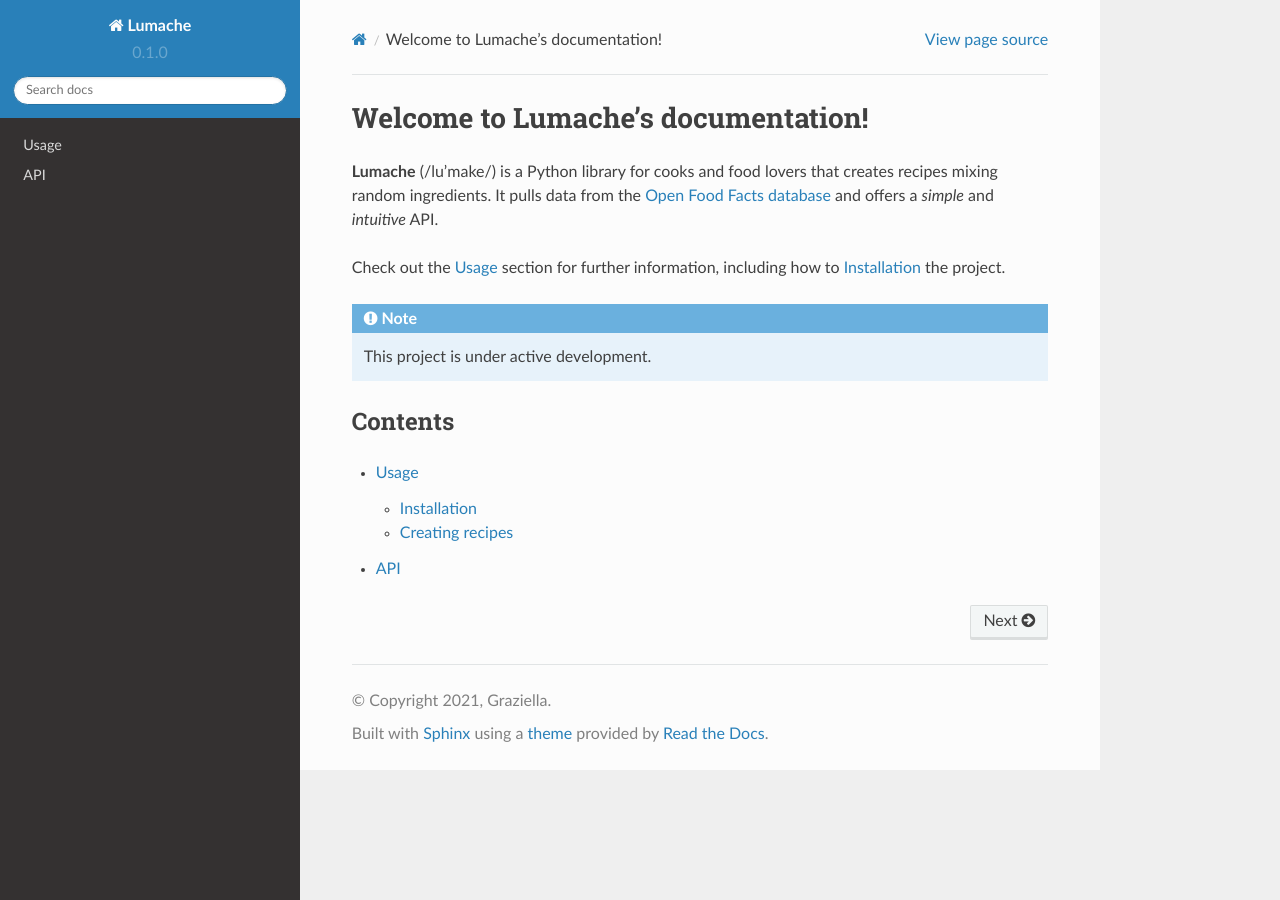
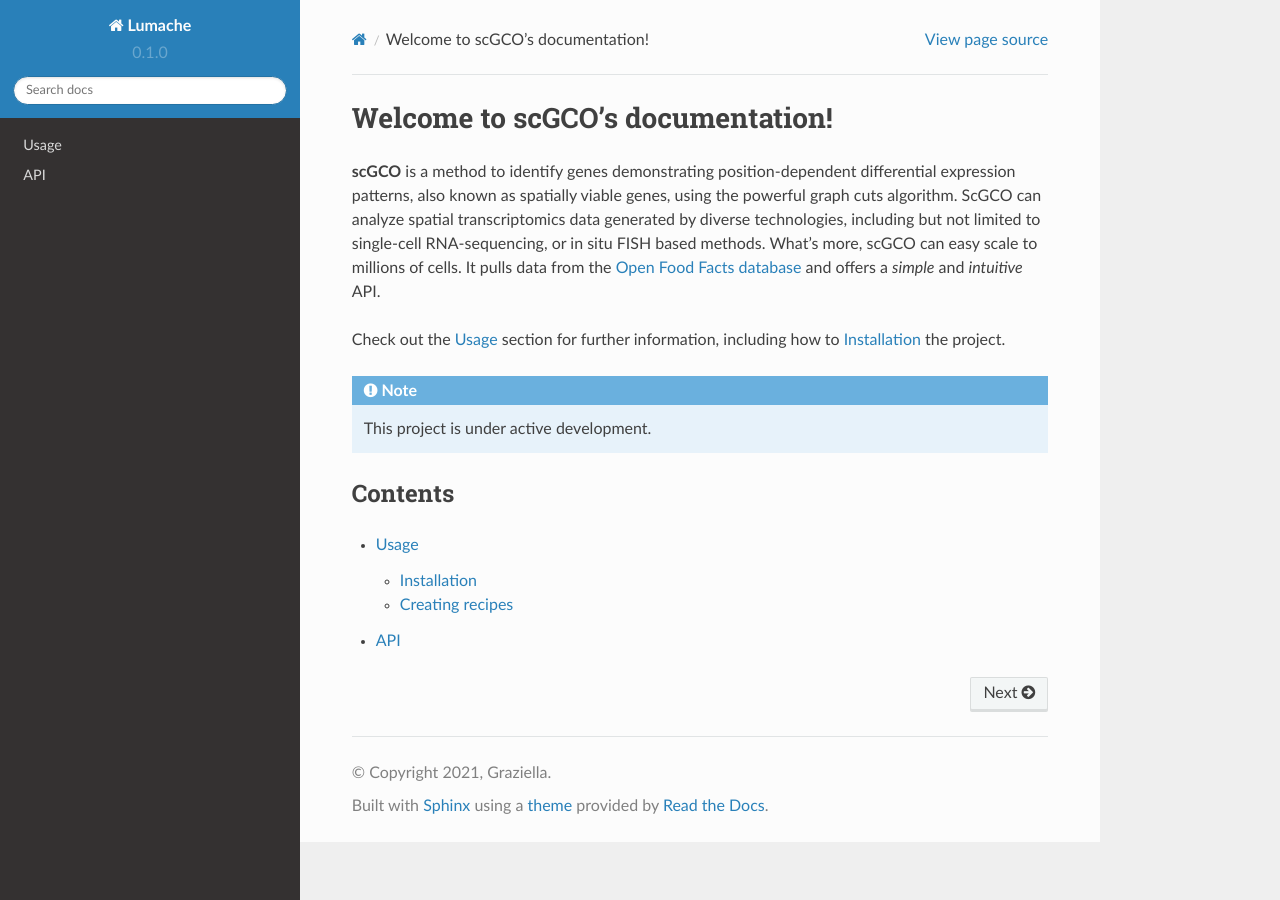
Before and after one commit to fengwanwan/scGCO_Tutorials, a Sphinx documentation site: the page built from docs/source/index.rst, in a window 1280 px wide. Built offline with Sphinx 7.4.7 and the Read the Docs theme 2.0.0, drawn with Linux system fonts in a browser that asks for light colours.

Commit message:
modify index

```diff
--- a/docs/source/index.rst
+++ b/docs/source/index.rst
@@ -1,8 +1,10 @@
-Welcome to Lumache's documentation!
+Welcome to scGCO's documentation!
 ===================================
 
-**Lumache** (/lu'make/) is a Python library for cooks and food lovers
-that creates recipes mixing random ingredients.
+**scGCO**  is a method to identify genes demonstrating position-dependent differential expression patterns,
+also known as spatially viable genes, using the powerful graph cuts algorithm. ScGCO can analyze spatial transcriptomics
+data generated by diverse technologies, including but not limited to single-cell RNA-sequencing, or in situ FISH based methods.
+What's more, scGCO can easy scale to millions of cells.
 It pulls data from the `Open Food Facts database <https://world.openfoodfacts.org/>`_
 and offers a *simple* and *intuitive* API.
 
```
